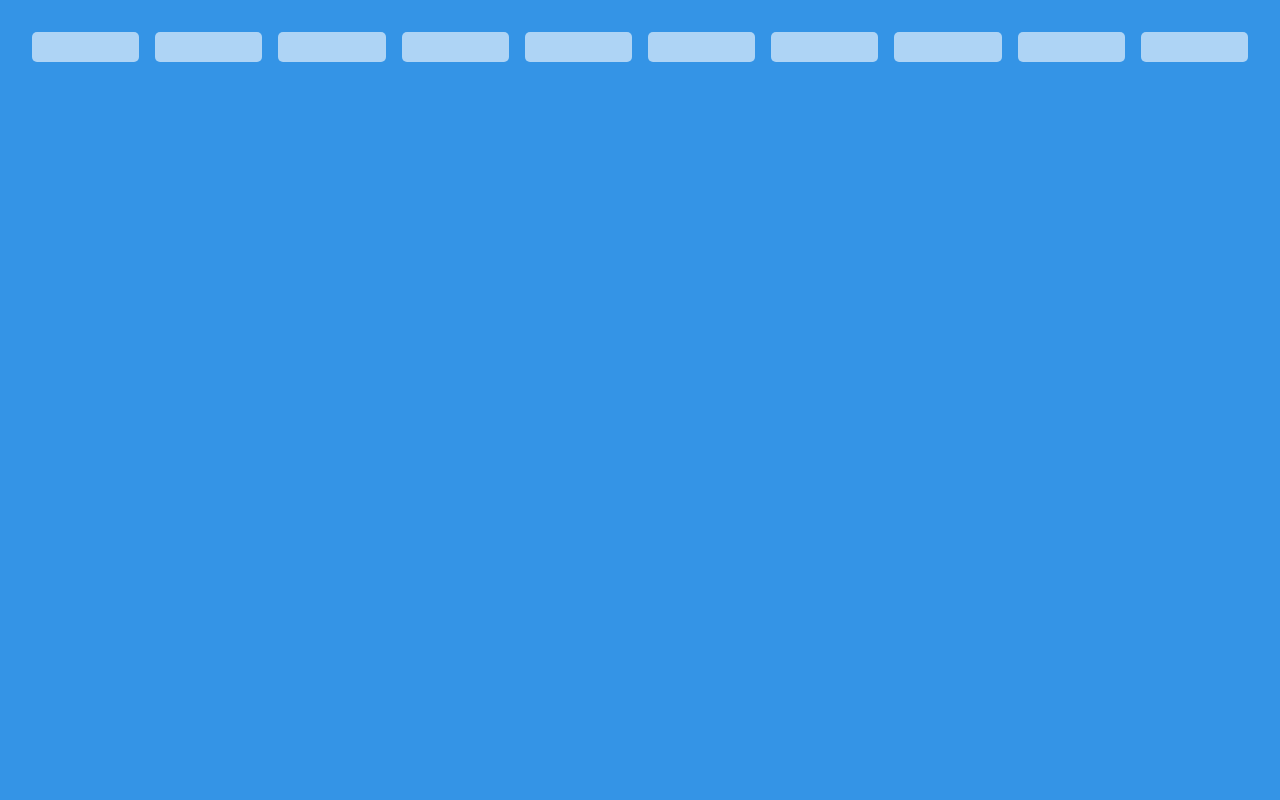
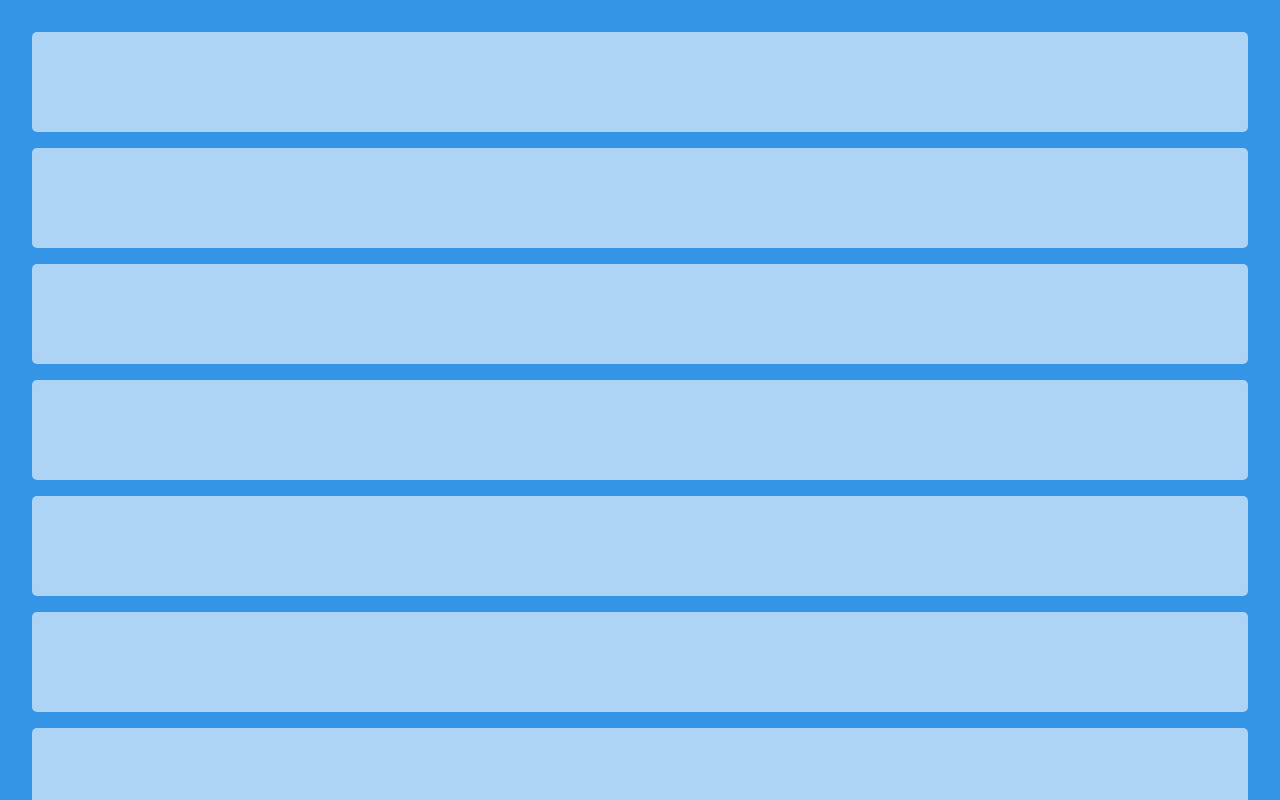
Before and after one commit to code-pisces/css-grid-layout-bootcamp-cataline, a plain HTML site: page index.html in a window 1280 px wide. Shown: the top 800 px of the page. Drawn offline with Linux system fonts and the light colour scheme.

Commit message:
Implicit fill

```diff
--- a/index.html
+++ b/index.html
@@ -1,9 +1,9 @@
 <!DOCTYPE html>
 <html lang="en">
   <head>
-  <meta charset="UTF-8">
-  <meta http-equiv="X-UA-Compatible" content="IE=edge">
-  <meta name="viewport" content="width=device-width, initial-scale=1.0">
+    <meta charset="UTF-8" />
+    <meta http-equiv="X-UA-Compatible" content="IE=edge" />
+    <meta name="viewport" content="width=device-width, initial-scale=1.0" />
     <title>CSS Grid Layout</title>
 
     <style>
@@ -18,16 +18,18 @@
       .item {
         background: rgba(255, 255, 255, 0.6);
         border-radius: 5px;
-      height: 30px;
+        /*height: 30px;*/
       }
 
       .container {
         display: grid;
-      grid-template-columns: repeat(10, 1fr);
+        grid-auto-columns: 1fr;
+        grid-auto-rows: 100px;
+        /* grid-template-columns: 1fr;
         grid-template-rows: 30px;
-     /* row-gap: 1rem;
+        row-gap: 1rem;
         column-gap: 1rem;*/
-      gap: 1rem 1rem;
+        gap: 1rem;
         /*grid-auto-flow: column;*/
       }
     </style>
```
Lines whose indentation alone changed are shown as unchanged.
